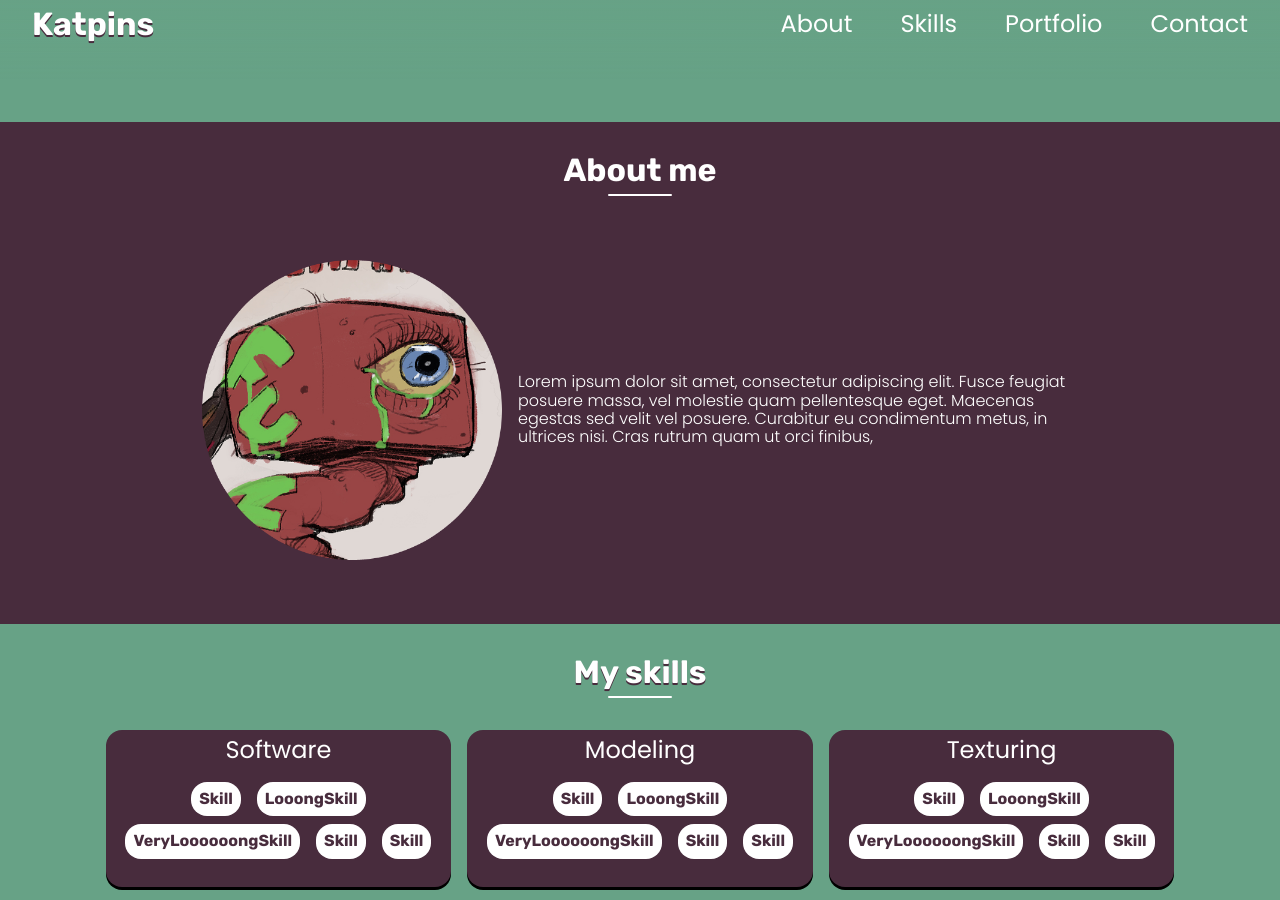
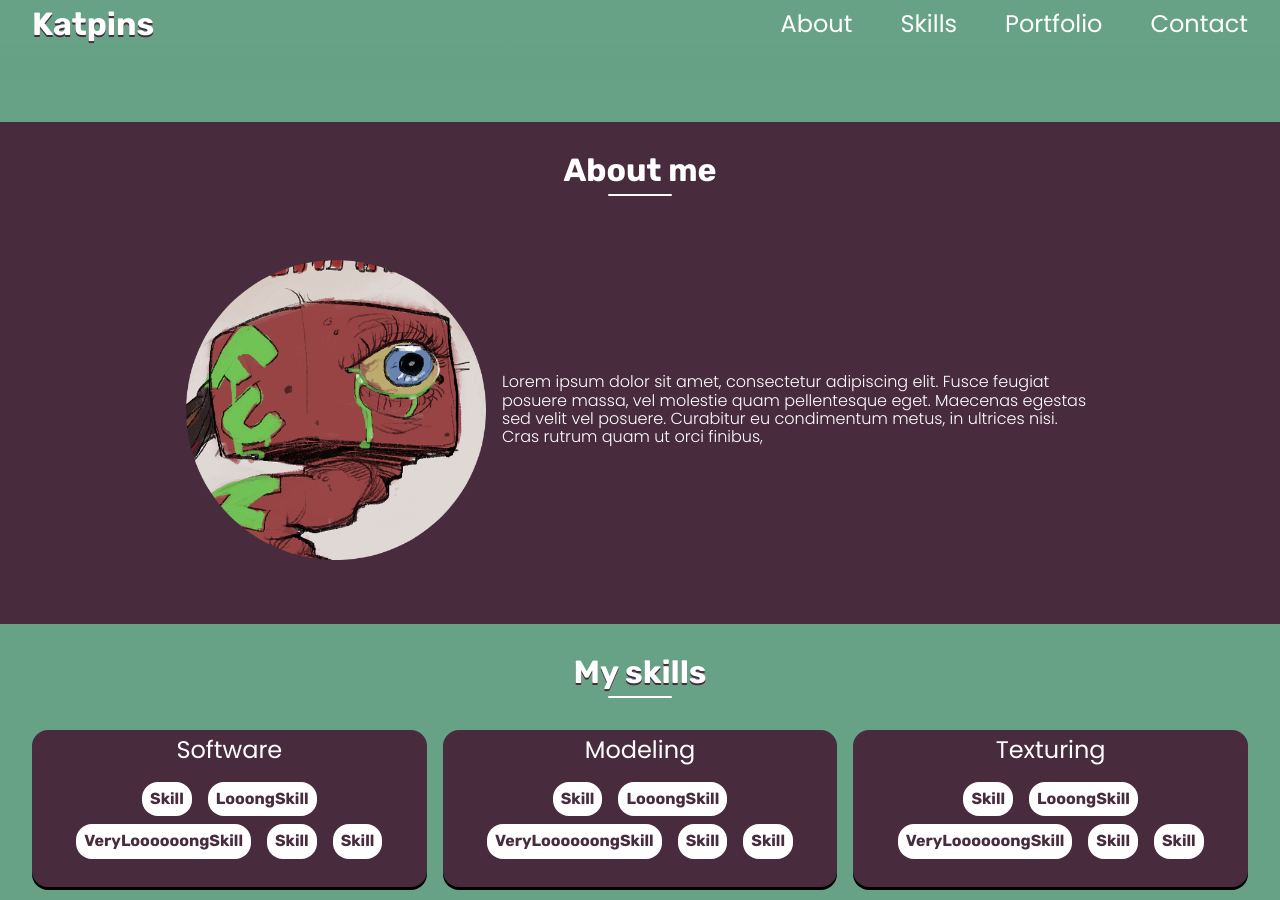
Before and after one commit to Katpins/katpins.github.io, a Jekyll site: the page built from docs/index.md, in a window 1280 px wide and 900 px high, scrolled down 778 px. Built offline with Jekyll 4.4.1, drawn with Linux system fonts in a browser that asks for light colours; nearby versions of some CDN libraries.

Commit message:
Try to fix safari gaps

```diff
--- a/docs/css/styles.css
+++ b/docs/css/styles.css
@@ -58,7 +58,7 @@
     }
 
     section {
-        padding: 2em 4em;
+        padding: 2em 2em;
         margin: 0;
         align-items: center;
         justify-content: center;
@@ -434,10 +434,11 @@
     }
 
     .grid__subcategory--skills {
-        display: flex;
-        flex-wrap: wrap;
-        align-items: center;
-        justify-content: center;
+        display: grid;
+        /* flex-wrap: wrap; */
+        /* align-items: center; */
+        grid-template-columns: repeat(auto-fit, minmax(250px, 1fr));
+        justify-items: center;
         gap: 1em;
         padding: 0;
     }
@@ -448,7 +449,7 @@
         /* outline: 1px solid var(--clr-light); */
         background: var(--clr-dark);
         box-shadow: 0px 3px 0px black;
-        max-width: 30%;
+        /* max-width: 30%; */
         min-width: 250px;
         transition: none;
     }
@@ -747,6 +748,7 @@
     }
 
     .list__icon--footer {
-        display: flex;
+        display: grid;
+        grid-auto-flow: column;
         gap: 1em;
     }
```
